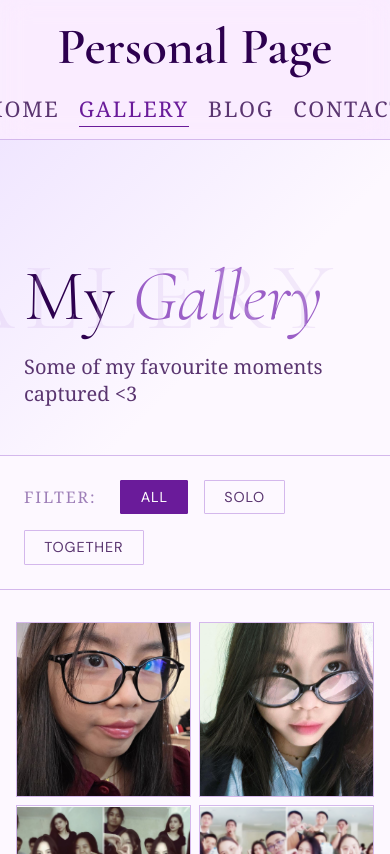
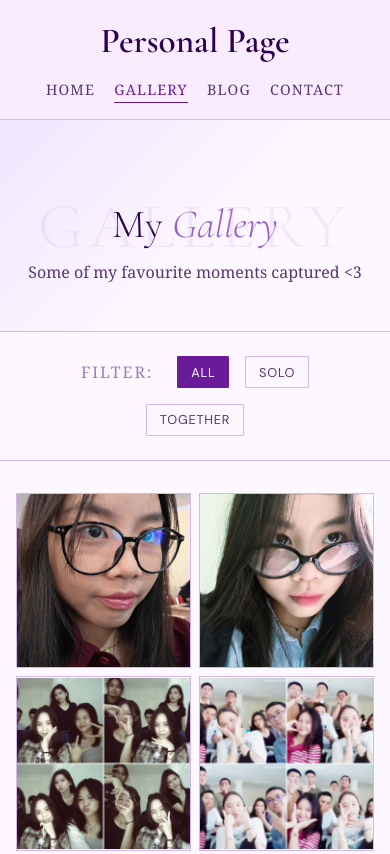
Before and after one commit to Isherune/Personal-Page-HTML-CSS-JS, a plain HTML site: page gallery.html in a window 390 px wide. Shown: the top 854 px of the page. Drawn offline with nearby package versions, Linux system fonts and the light colour scheme.

Commit message:
Enhance mobile styles and remove unnecessary comments
Refactor CSS for mobile responsiveness and clean up comments.

```diff
--- a/gallery.html
+++ b/gallery.html
@@ -76,7 +76,6 @@
       letter-spacing: 0.1em; pointer-events: none;
     }
 
-
     .page-title {
       font-family: 'Cormorant Garamond', serif;
       font-size: clamp(4.5rem, 5vw, 4rem);
@@ -138,7 +137,6 @@
       cursor: pointer;
     }
 
-    /* Tall items in column 1 of rows */
     .gallery-item.tall { grid-row: span 2; aspect-ratio: unset; }
 
     .gallery-item img {
@@ -165,7 +163,6 @@
       text-transform: uppercase; color: var(--lilac);
     }
 
-    /* placeholder when no image */
     .gallery-item.placeholder {
       display: flex; align-items: center; justify-content: center;
     }
@@ -217,7 +214,6 @@
     .lightbox-next { right: 1.5rem; }
 
     /* ── FOOTER ── */
-    /* ── FOOTER ── */
     footer {
       background: var(--mist);
       border-top: 1px solid var(--lilac);
@@ -238,7 +234,6 @@
       color: var(--text-light);
     }
 
-    /* Link footer menyambung tanpa kotak */
     .footer-links {
       display: inline-flex;
       gap: 0;
@@ -261,34 +256,84 @@
 
     .footer-links a:hover { color: var(--violet); }
 
-    @media (max-width: 640px) {
-      nav { padding: 1rem 1.5rem; flex-direction: column; gap: 1rem; }
-      .nav-links { gap: 1rem; }
-      .page-header { padding: 5rem 2rem 3rem; }
-      .main-content { padding: 2rem 1rem 3rem; }
-      footer { padding: 1.4rem 1.5rem; }
-      .article-body { padding: 1.4rem 1.2rem; }
-    }
-
     /* ── REVEAL ── */
     .reveal { opacity: 0; transform: translateY(20px); transition: opacity 0.6s, transform 0.6s; }
     .reveal.visible { opacity: 1; transform: translateY(0); }
 
+    /* ── RESPONSIVE MOBILE FIX ── */
     @media (max-width: 768px) {
-      nav { padding: 1rem 1.5rem; }
-      .nav-links { gap: 1.2rem; }
-      .page-header { padding: 7rem 1.5rem 3rem; }
-      .filter-bar { padding: 1.5rem; flex-wrap: wrap; }
-      .gallery-section { padding: 2rem 1rem 4rem; }
-      .gallery-grid { grid-template-columns: repeat(2, 1fr); gap: 8px; }
-      .gallery-item.tall { grid-row: span 1; aspect-ratio: 1/1; }
-      footer { flex-direction: column; gap: 1rem; padding: 1.5rem; text-align: center; }
+      nav {
+        padding: 1.2rem 1.5rem;
+        flex-direction: column;
+        gap: 1rem;
+      }
+      .nav-brand {
+        font-size: 2.2rem;
+        text-align: center;
+      }
+      .nav-links {
+        gap: 1.2rem;
+        flex-wrap: wrap;
+        justify-content: center;
+      }
+      .nav-links a {
+        font-size: 0.9rem;
+      }
+
+      .page-header {
+        padding: 5rem 1.5rem 3rem;
+        text-align: center;
+      }
+      .page-title {
+        font-size: 2.5rem;
+      }
+      .page-sub {
+        font-size: 1rem;
+      }
+      .page-header::before {
+        font-size: 4rem;
+        right: 50%;
+        transform: translate(50%, -50%);
+        width: 100%;
+        text-align: center;
+      }
+
+      .filter-bar {
+        padding: 1.5rem;
+        flex-wrap: wrap;
+        justify-content: center;
+      }
+      .filter-btn {
+        font-size: 0.8rem;
+        padding: 0.4rem 0.8rem;
+      }
+      .gallery-section {
+        padding: 2rem 1rem 4rem;
+      }
+      .gallery-grid {
+        grid-template-columns: repeat(2, 1fr);
+        gap: 8px;
+      }
+      .gallery-item.tall {
+        grid-row: span 1;
+        aspect-ratio: 1/1;
+      }
+
+      footer {
+        flex-direction: column;
+        gap: 1rem;
+        padding: 1.5rem;
+        text-align: center;
+      }
+      .footer-inner {
+        flex-direction: column;
+        gap: 0.8rem;
+      }
     }
   </style>
 </head>
 <body>
 
-  <!-- NAV -->
   <nav>
     <a href="index.html" class="nav-brand">Personal Page</a>
     <ul class="nav-links">
@@ -299,13 +344,11 @@
     </ul>
   </nav>
 
-  <!-- HEADER -->
   <header class="page-header">
     <h1 class="page-title">My <em>Gallery</em></h1>
     <p class="page-sub">Some of my favourite moments captured &lt;3</p>
   </header>
 
-  <!-- FILTER BAR -->
   <div class="filter-bar">
     <span class="filter-label">Filter:</span>
     <button class="filter-btn active" data-filter="all">All</button>
@@ -313,7 +356,6 @@
     <button class="filter-btn" data-filter="us">Together</button>
   </div>
 
-  <!-- GALLERY -->
   <section class="gallery-section">
     <div class="gallery-grid" id="gallery-grid">
 
@@ -380,7 +422,6 @@
     </div>
   </section>
 
-  <!-- LIGHTBOX -->
   <div class="lightbox" id="lightbox">
     <button class="lightbox-close" id="lb-close">&times;</button>
     <button class="lightbox-nav lightbox-prev" id="lb-prev">&#8592;</button>
@@ -388,7 +429,6 @@
     <button class="lightbox-nav lightbox-next" id="lb-next">&#8594;</button>
   </div>
 
-  <!-- FOOTER -->
   <footer>
     <div class="footer-inner">
       <span class="footer-copy">&copy; 2026 Michelle Sumuweng &mdash; Dibuat dengan HTML5, CSS3 &amp; JavaScript</span>
```
